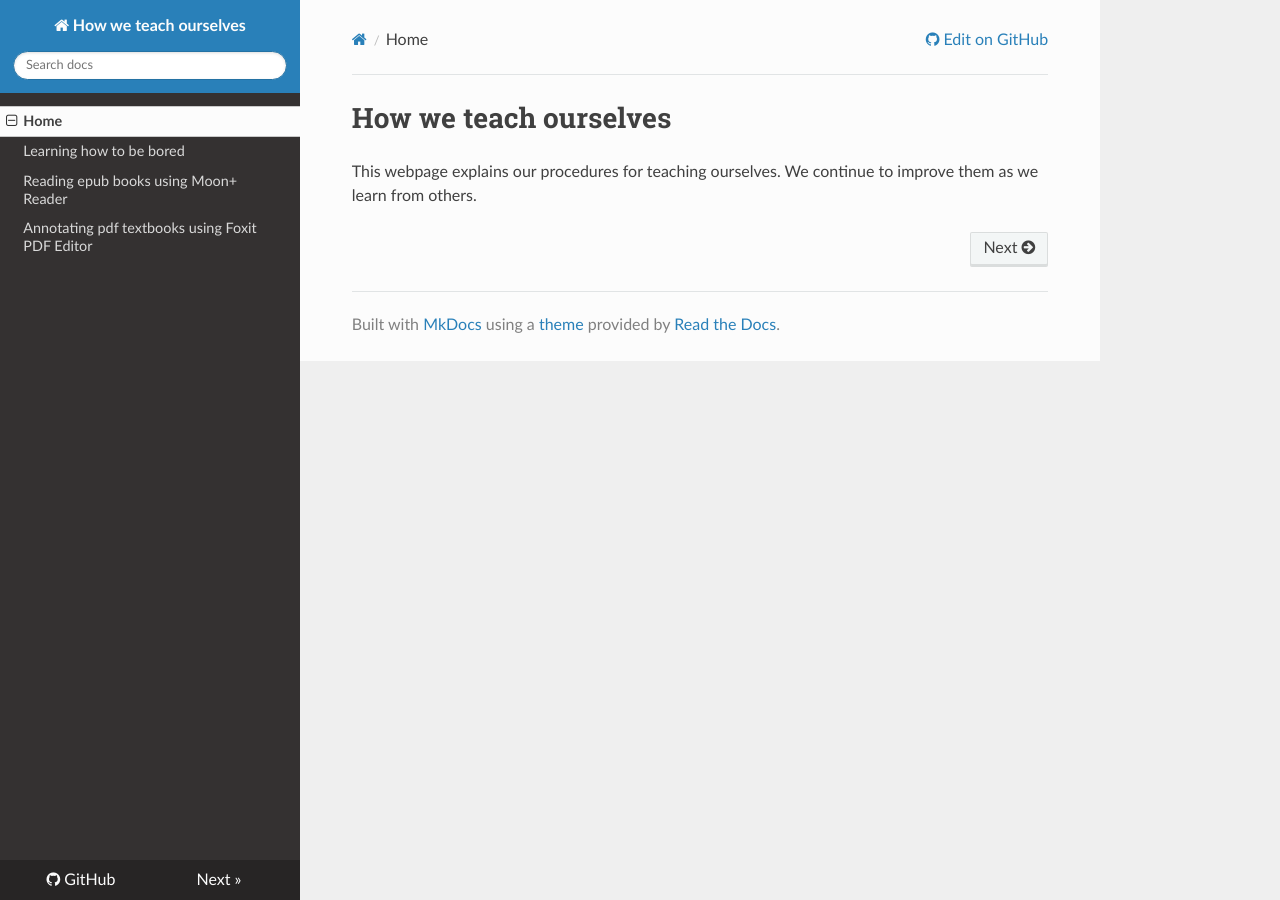
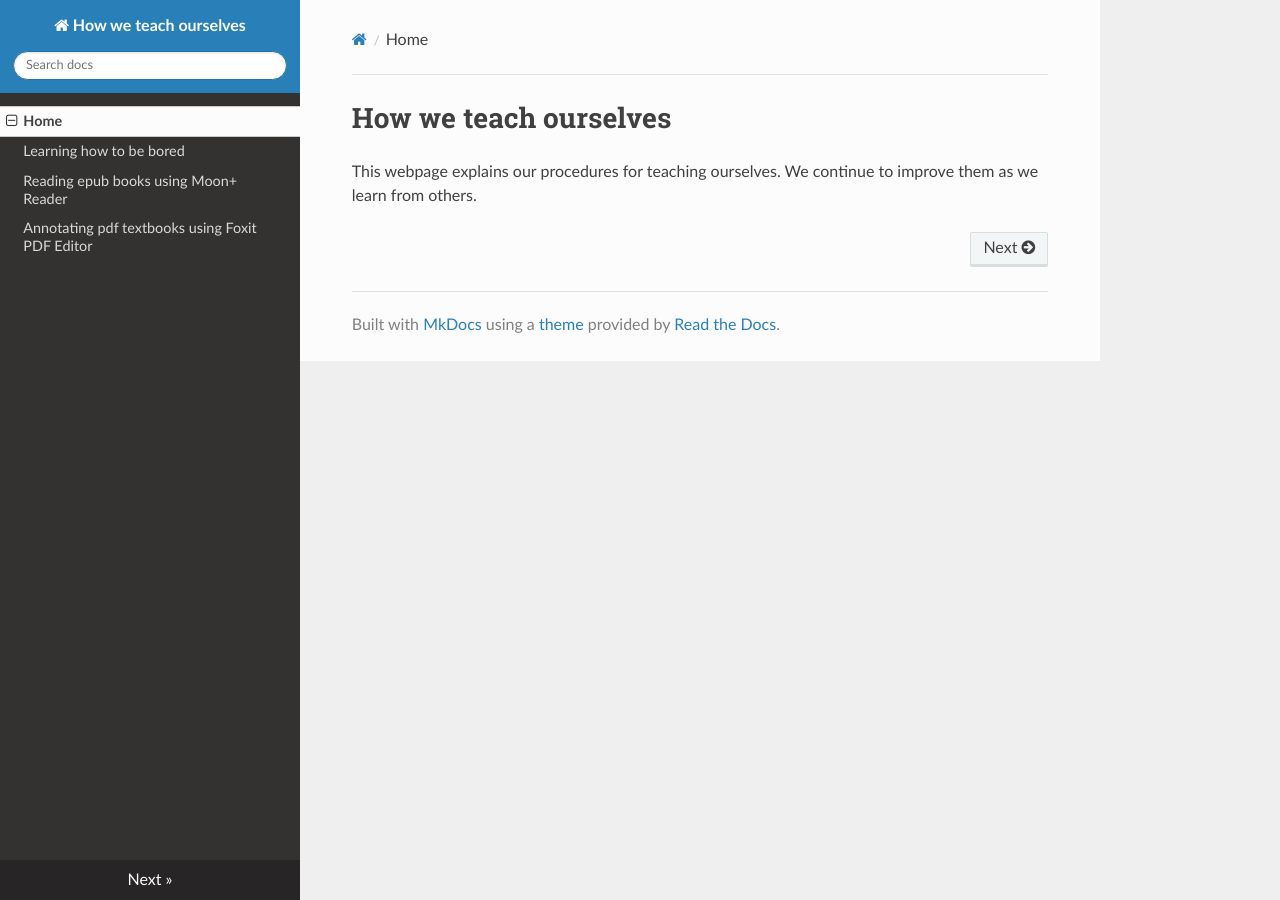
Before and after one commit to maximilian-ho/how-we-teach-ourselves, an MkDocs documentation site: the page built from docs/index.md, in a window 1280 px wide. Built offline with MkDocs 1.6.1, drawn with Linux system fonts in a browser that asks for light colours; nearby versions of some CDN libraries; old or Windows-style settings are respelled for this version of MkDocs.

Commit message:
Update mkdocs.yml

```diff
--- a/mkdocs.yml
+++ b/mkdocs.yml
@@ -1,9 +1,5 @@
 # Project information
 site_name: How we teach ourselves
-
-# Repository
-repo_name: 'GitHub'
-repo_url: 'https://github.com/maximilian-ho/how-we-teach-ourselves'
 
 # Documentation and theme
 theme: 'readthedocs'
```
